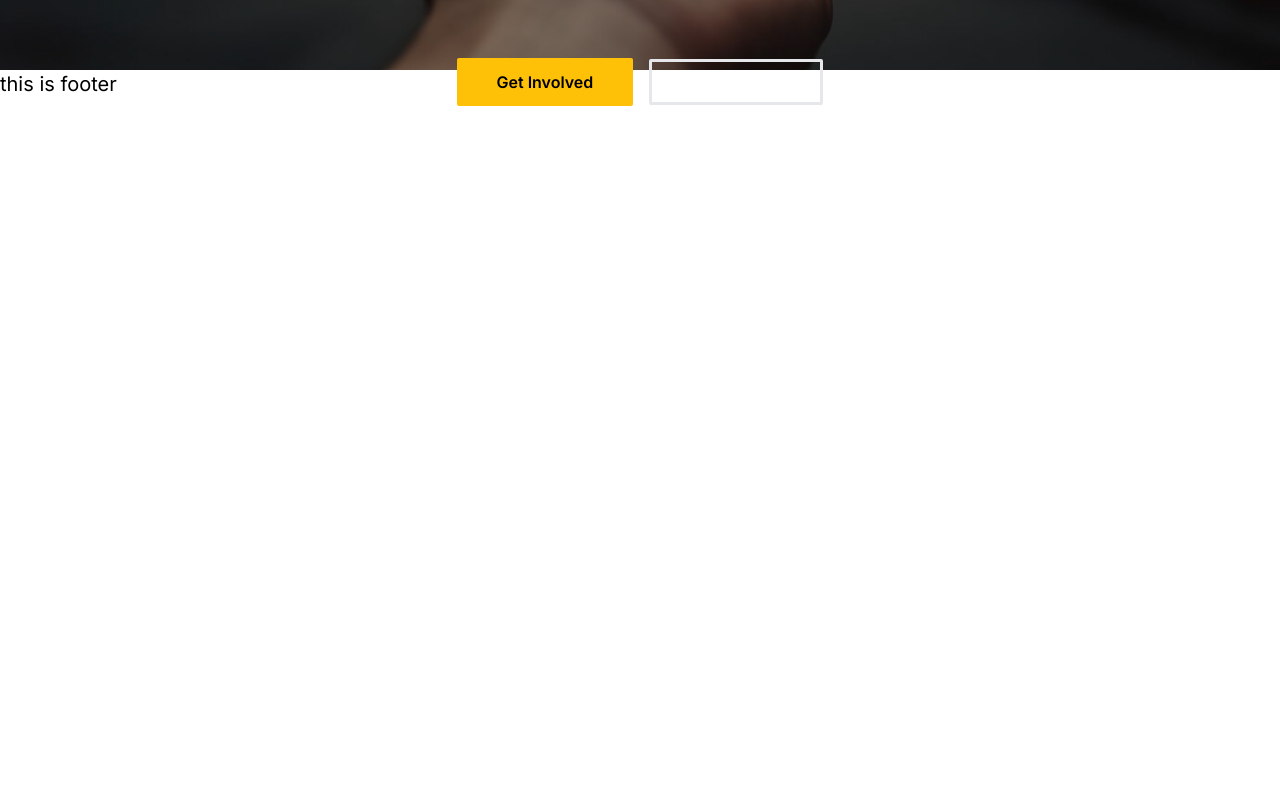
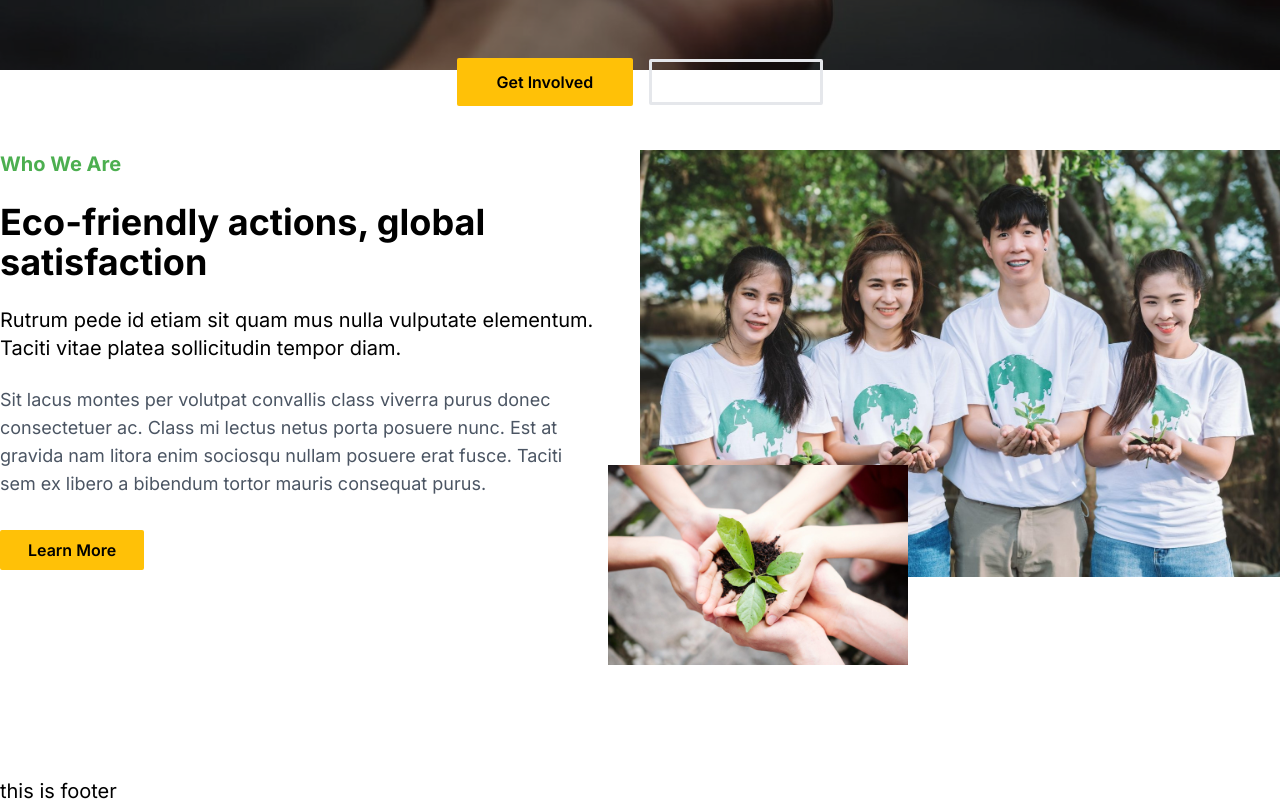
Before and after one commit to shakilahmedshuvo/earth-donor, a Next.js app: page / in a window 1280 px wide. Shown: the part 662-1467 px from the top of the page. Before the commit the page ends 800 px from the top, so only its background shows below. Built offline with nearby package versions, Linux system fonts and the light colour scheme.

Commit message:
add who we are section

```diff
--- /dev/null
+++ b/src/Components/WhoWeAre/WhoWeAre.jsx
@@ -0,0 +1,64 @@
+import pictureOne from "@/assets/WhoPictureOne.jpg";
+import pictureTwo from "@/assets/WhoPictureTwo.jpg";
+import Image from "next/image";
+
+const WhoWeAre = () => {
+    return (
+        <div className="max-w-7xl mx-auto grid grid-cols-2 mt-20">
+
+            <div>
+                <h2 className="text-xl text-[#4CAF50] font-bold ">
+                    Who We Are
+                </h2>
+
+                <h2 className="text-4xl font-bold mt-6">
+                    Eco-friendly actions, global
+                    <br />
+                    satisfaction
+                </h2>
+
+                <p className="text-xl mt-6">
+                    Rutrum pede id etiam sit quam mus nulla vulputate elementum.
+                    <br />
+                    Taciti vitae platea sollicitudin tempor diam.
+                </p>
+
+                <p className="text-lg mt-6 text-gray-600">
+                    Sit lacus montes per volutpat convallis class viverra purus donec
+                    <br />
+                    consectetuer ac. Class mi lectus netus porta posuere nunc. Est at
+                    <br />
+                    gravida nam litora enim sociosqu nullam posuere erat fusce. Taciti
+                    <br />
+                    sem ex libero a bibendum tortor mauris consequat purus.
+                </p>
+
+                <button className="bg-[#FFC107] text-black w-fit font-semibold px-7 py-2 rounded-sm mt-8">
+                    Learn More
+                </button>
+            </div>
+
+            {/* img section start */}
+            <div className="">
+                <div>
+                    <Image
+                        width={1000}
+                        height={200}
+                        src={pictureTwo}
+                        alt="" />
+                </div>
+                <div className="relative bottom-28 right-8">
+                    <Image
+                        width={300}
+                        height={200}
+                        src={pictureOne}
+                        alt="" />
+                </div>
+            </div>
+            {/* img section end */}
+
+        </div>
+    );
+};
+
+export default WhoWeAre;
--- a/src/app/page.js
+++ b/src/app/page.js
@@ -1,9 +1,11 @@
 import Banner from "@/Components/Banner/Banner";
+import WhoWeAre from "@/Components/WhoWeAre/WhoWeAre";
 
-export default function Home({ children }) {
+export default function Home() {
   return (
     <main>
       <Banner />
+      <WhoWeAre />
     </main>
   );
 }
```
Also changed, not shown: src/assets/WhoPictureOne.jpg (added), src/assets/WhoPictureTwo.jpg (added).
